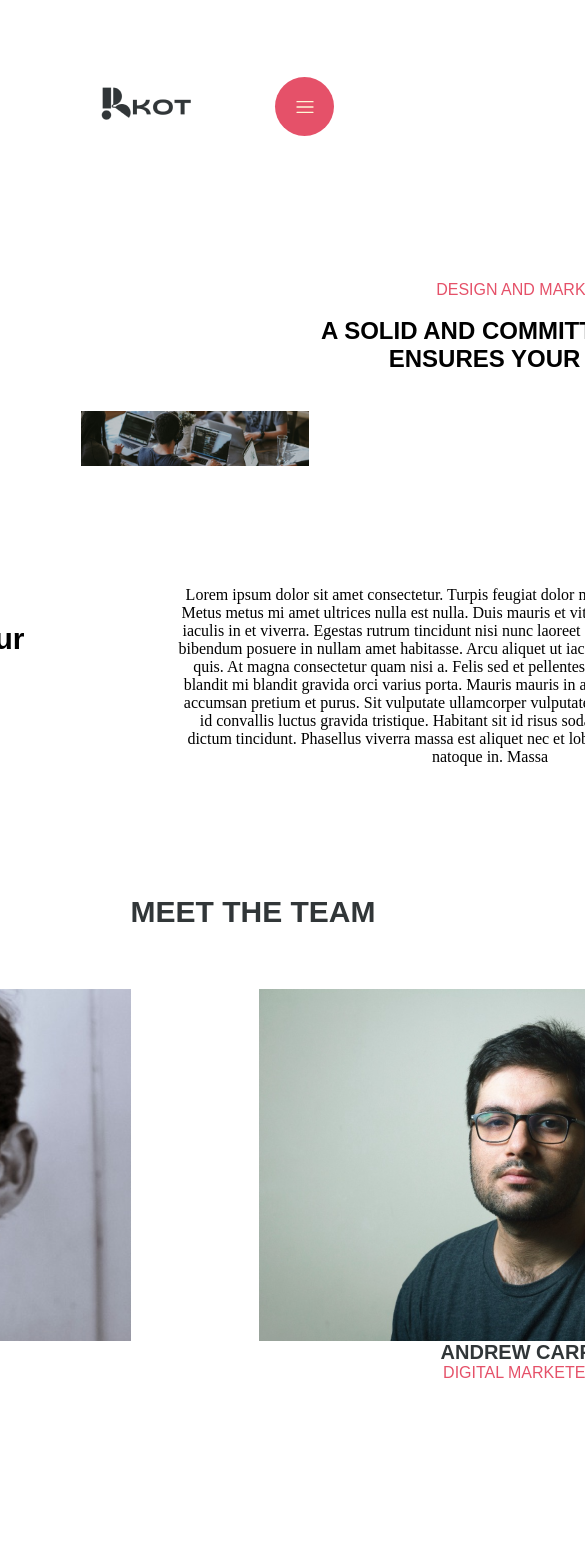
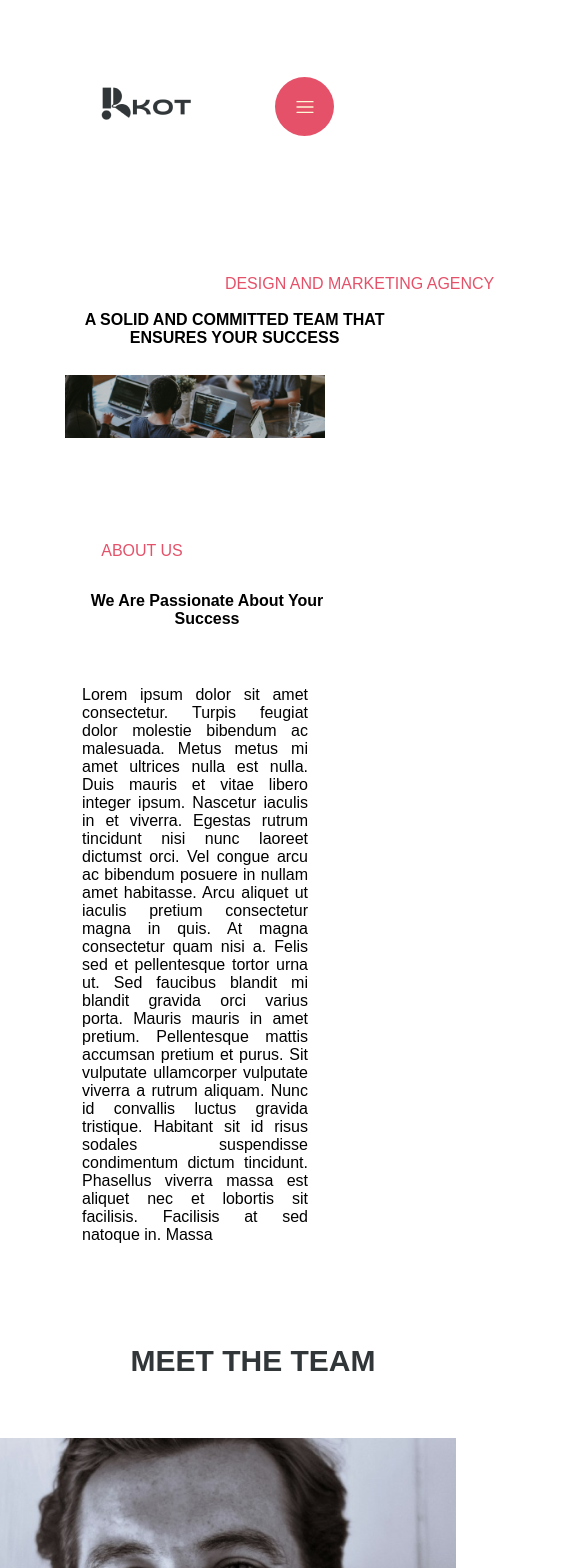
Before and after one commit to rkotchamp/rkot-agency, a React (Vite) app: page /about-us in a window 390 px wide. Shown: the top 1568 px of the page, 585 px wide, since content can reach past the window. Built offline with nearby package versions, Linux system fonts and the light colour scheme.

Commit message:
created the styling for the mobile responsiveness

```diff
--- a/src/Pages/AboutPage/About.css
+++ b/src/Pages/AboutPage/About.css
@@ -63,6 +63,7 @@
 .aboutSection .longText p {
   width: 623px;
   height: 309px;
+  font-family: var(--secondary-font-family);
 }
 .about__text p {
   width: 590px;
@@ -134,3 +135,58 @@
   align-items: center;
   justify-content: center;
 }
+
+@media only screen and (max-width: 600px) {
+  .about__header__image {
+    width: 80%;
+    padding-top: 120px;
+  }
+
+  .about__headers {
+    padding-left: 0px;
+  }
+  .about__headers h2 {
+    width: 340px;
+    height: 64px;
+    font-size: var(--small-subHeading-font-size);
+  }
+  .aboutSection {
+    flex-direction: column;
+    align-items: center;
+
+    padding: 100px 50px 100px 50px;
+  }
+  .about__text h2 {
+    width: 250px;
+    height: 94px;
+    font-family: var(--secondary-font-family);
+    font-size: var(--small-subHeading-font-size);
+    text-transform: capitalize;
+  }
+
+  .about__text {
+    width: 100%;
+    display: flex;
+    flex-direction: column;
+    align-items: flex-start;
+    justify-content: center;
+  }
+  .about__text p {
+    width: 120px;
+    height: 50px;
+  }
+
+  .aboutSection .longText p {
+    width: 100%;
+    height: auto;
+    font-family: var(--secondary-font-family);
+    text-align: justify;
+  }
+
+  .membersAndDetails {
+    display: flex;
+    flex-direction: column;
+    justify-content: center;
+    gap: 128px;
+  }
+}
```
